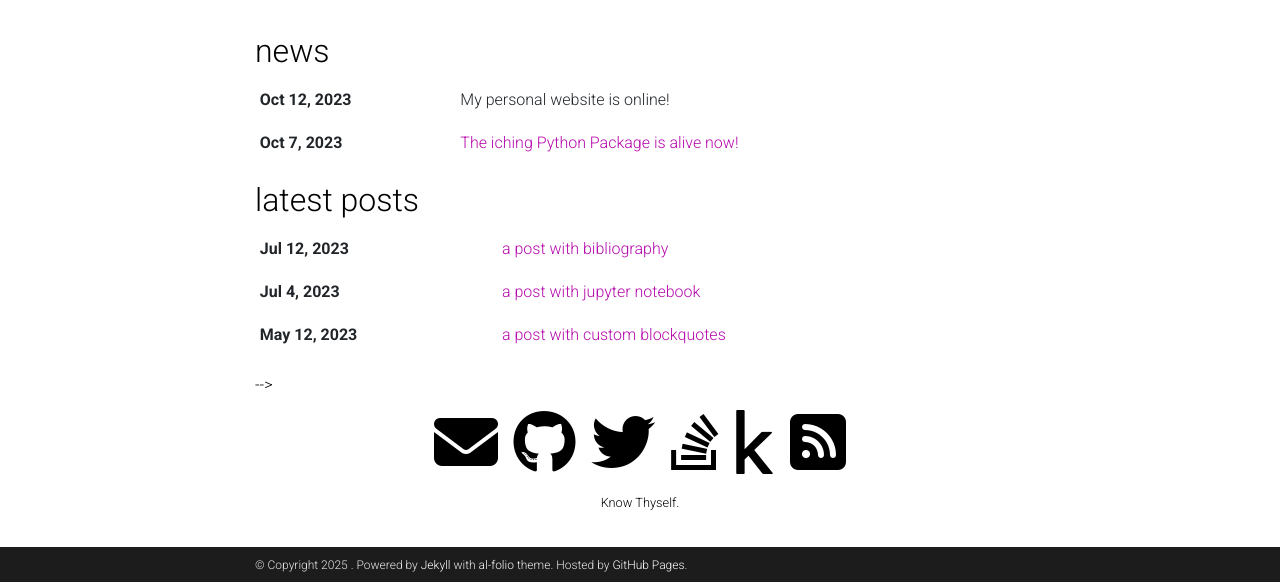
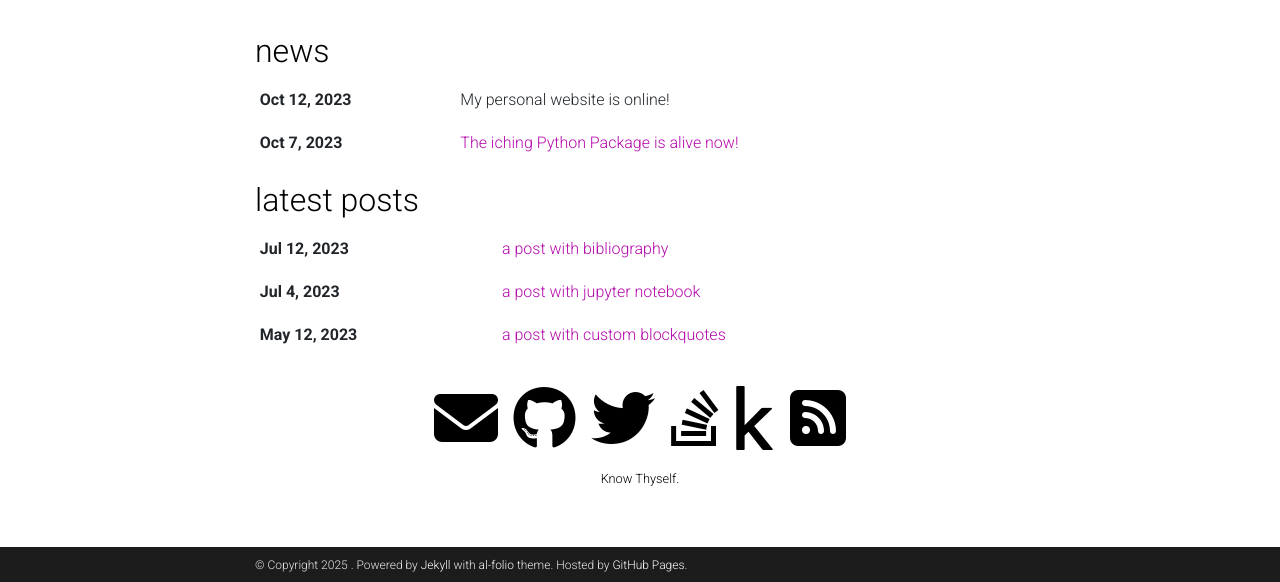
Before and after one commit to lightdove/lightdove.github.io, a Jekyll site: the page built from _pages/about.md, in a window 1280 px wide and 900 px high, scrolled down 1371 px, cut to the strip 318-900 px from the top of the window. Built offline with Jekyll 4.4.1, drawn with Linux system fonts in a browser that asks for light colours; full-size pictures stand in for the smaller copies a plugin makes; comment, search, counter and statistics services are not loaded; a style sheet for code colours, icons or effects is not loaded.

Commit message:
Update about.html

```diff
--- a/_layouts/about.html
+++ b/_layouts/about.html
@@ -47,7 +47,7 @@
             {%- include news.html limit=true %}
           {%- endif %}
 
-          <!-- <!-- Latest posts -->
+          <!-- Latest posts -->
           {% if page.latest_posts -%}
             <h2><a href="{{ '/blog/' | relative_url }}" style="color: inherit;">latest posts</a></h2>
             {%- include latest_posts.html %}
@@ -57,7 +57,7 @@
           {% if page.selected_papers -%}
             <h2><a href="{{ '/publications/' | relative_url }}" style="color: inherit;">selected publications</a></h2>
             {%- include selected_papers.html %}
-          {%- endif %} -->
+          {%- endif %}
 
           <!-- Social -->
           {%- if page.social %}
```
